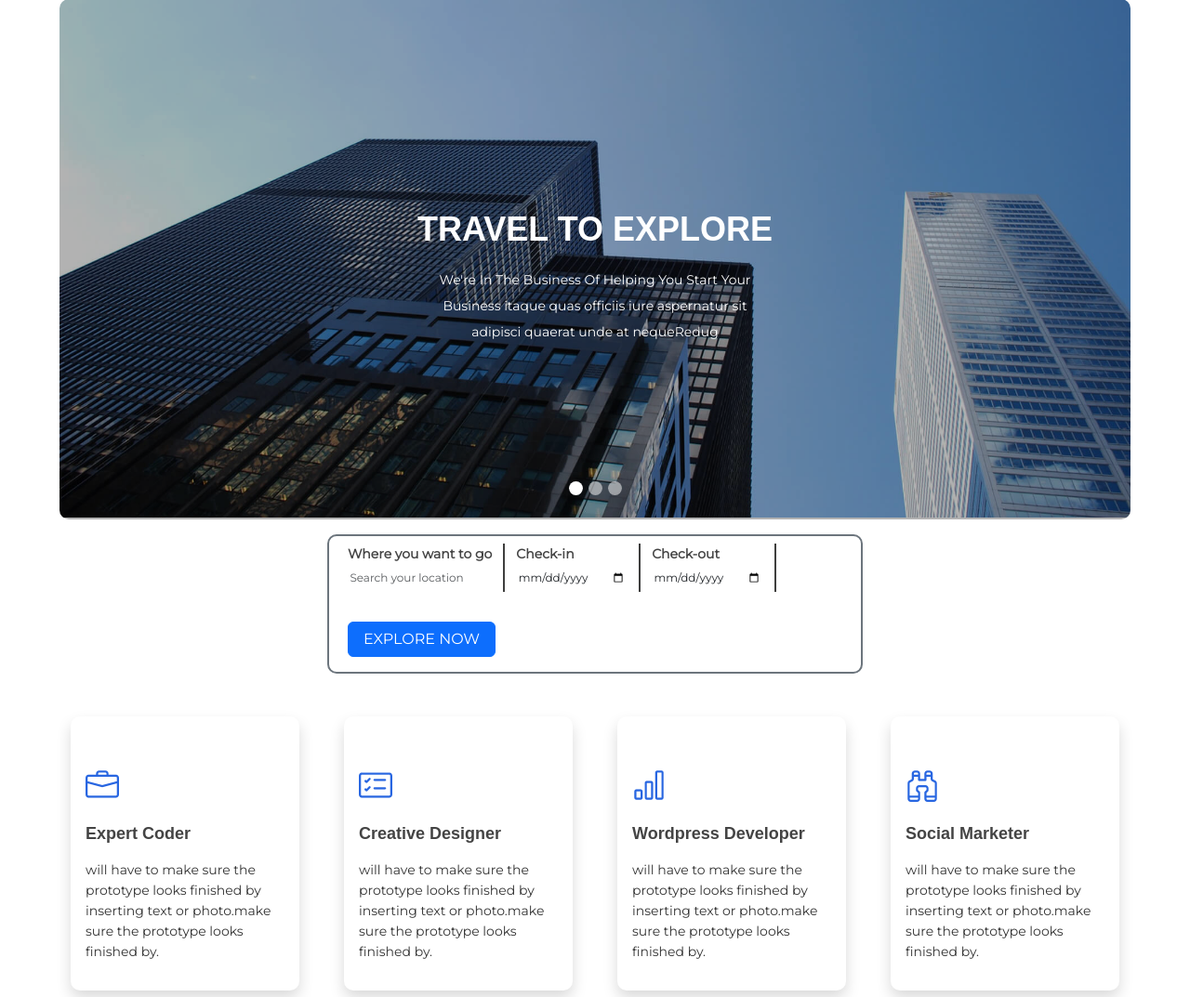
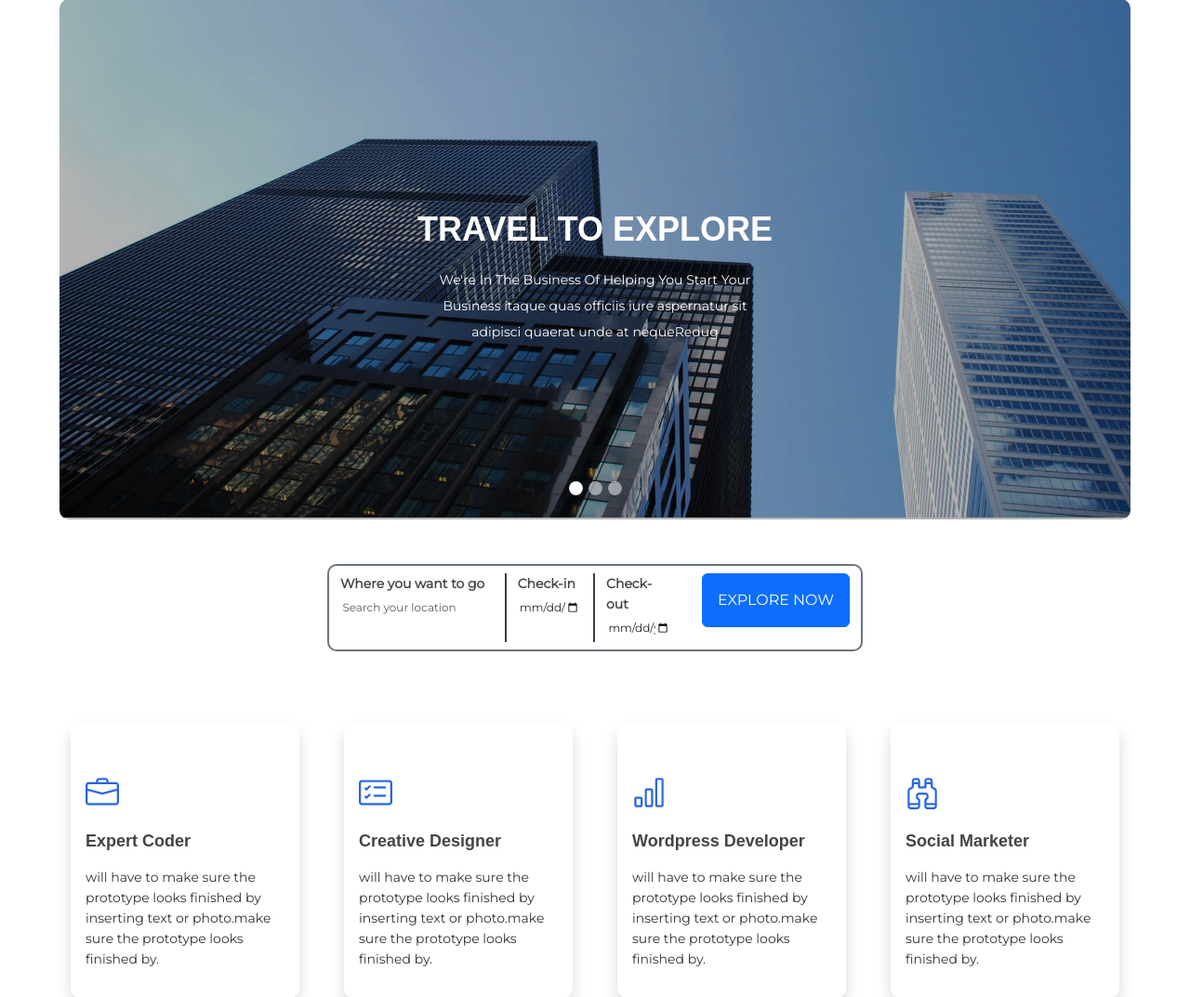
Before and after one commit to simonorups/prototheme, a PHP site: page / in a window 1280 px wide. Shown: the part 66-1139 px from the top of the page at 93% size. Run offline with PHP 8.4, Linux system fonts and the light colour scheme.

Commit message:
explore refined to its best

```diff
--- a/explore-now.php
+++ b/explore-now.php
@@ -1,22 +1,22 @@
-<div class="d-flex justify-content-center border border-2 border-secondary rounded my-3 offset-md-3 col-md-6">
-    <form class="row row-cols-md-auto g-4 py-2 mx-2">
-        <div class="col-12 border-right">
+<div class="container col-md-6 mt-5 mb-5">
+    <form class="row justify-content-md-center gx-4 py-2 border border-2 border-secondary rounded">
+        <div class="col-4 border-right">
             <label class="label" for="search">Where you want to go</label>
             <input type="text" class="form-control" id="search" placeholder="Search your location">
         </div>
 
-        <div class="col-12 border-right">
+        <div class="col-2 border-right">
             <label class="label" for="checkin">Check-in</label>
             <input type="date" class="form-control" id="checkin" placeholder="Search your location">
         </div>
 
-        <div class="col-12 border-right">
+        <div class="col-2">
             <label class="label" for="checkout">Check-out</label>
             <input type="date" class="form-control" id="checkout" placeholder="Search your location">
         </div>
 
-        <div class="col-12">
-            <button type="submit" class="btn btn-primary px-3 my-2" id="explore">Explore now</button>
+        <div class="col-4">
+            <button type="submit" class="btn btn-primary p-3 float-end" id="explore">Explore now</button>
         </div>
     </form>
 </div>
```
